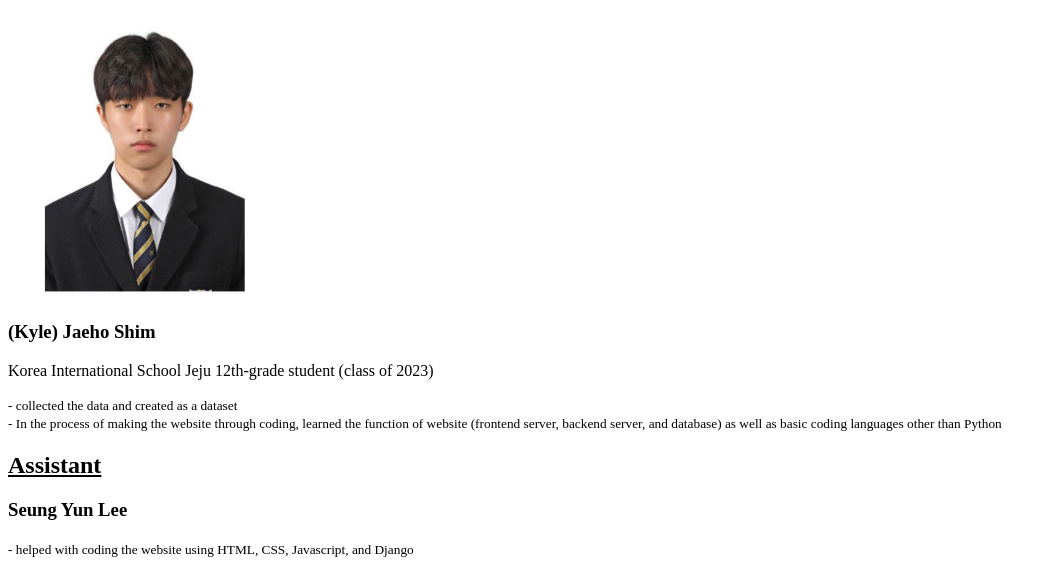
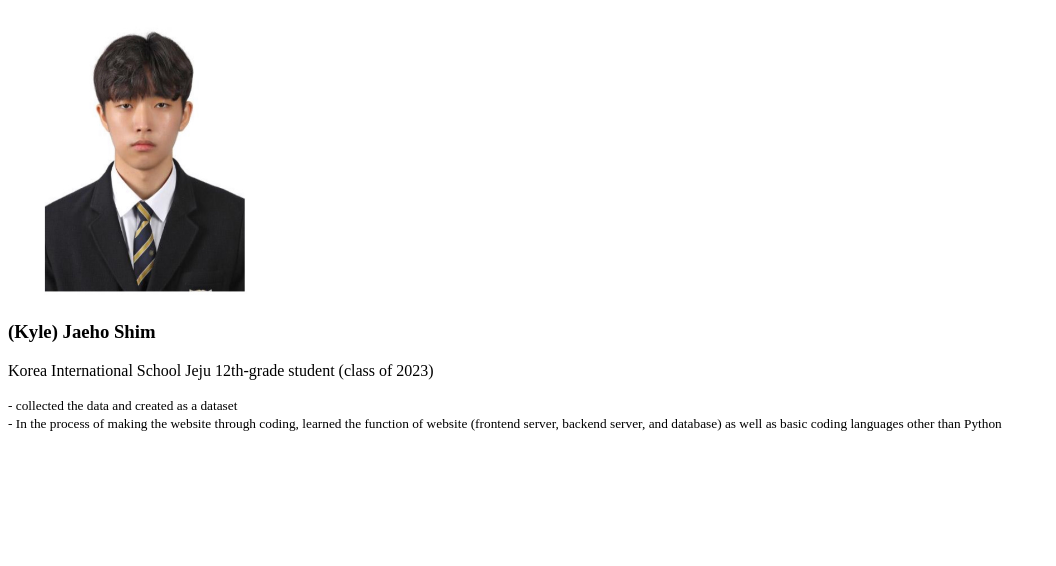
Before and after one commit to lyla0427/Touchbox_project, a Django app: template touchbox/templates/touchbox/about.html in a window 1280 px wide. Shown: the part 1800-2366 px from the top of the page, without its empty margins (0-1056 px from the left). After the commit the page ends 2240 px from the top, so only its background shows below. Run offline with Django 4.2, Linux system fonts and the light colour scheme; the template is opened without the code that fills it, so the values that code supplies are empty.

```diff
--- a/touchbox/templates/touchbox/about.html
+++ b/touchbox/templates/touchbox/about.html
@@ -61,8 +61,5 @@
 <br>
 <small> - In the process of making the website through coding, learned the function of website (frontend server, backend server, and database) as well as basic coding languages other than Python</small>
 
-<h2><u>Assistant</u></h2>
-<h3>Seung Yun Lee</h3>
-<small> - helped with coding the website using HTML, CSS, Javascript, and Django</small>
 </body>
 </html>
```
